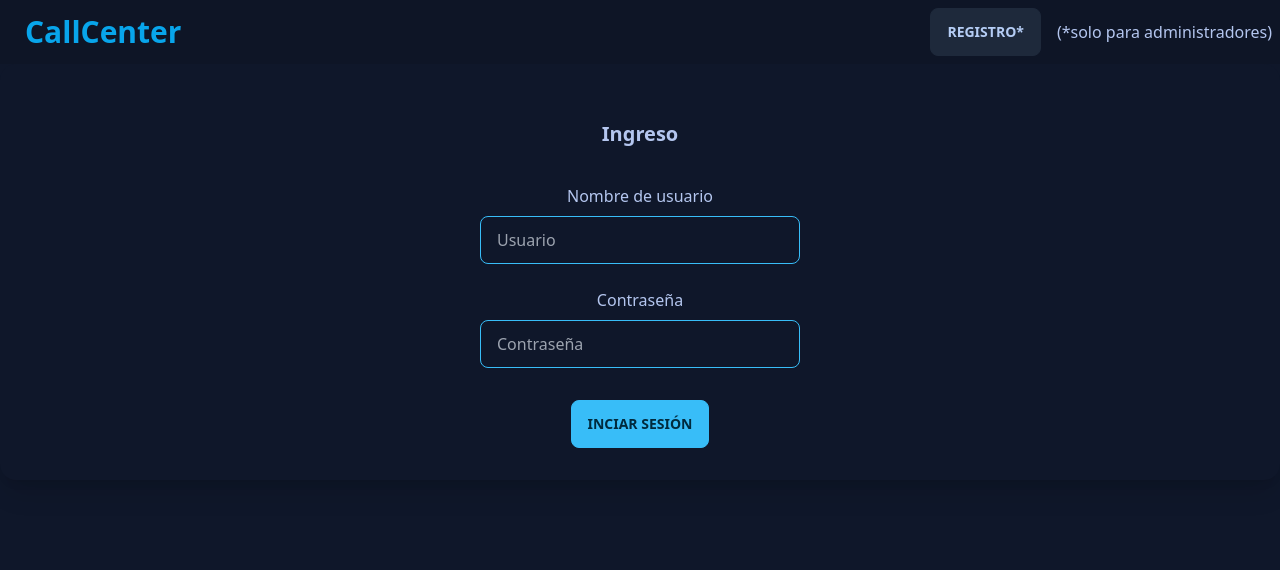
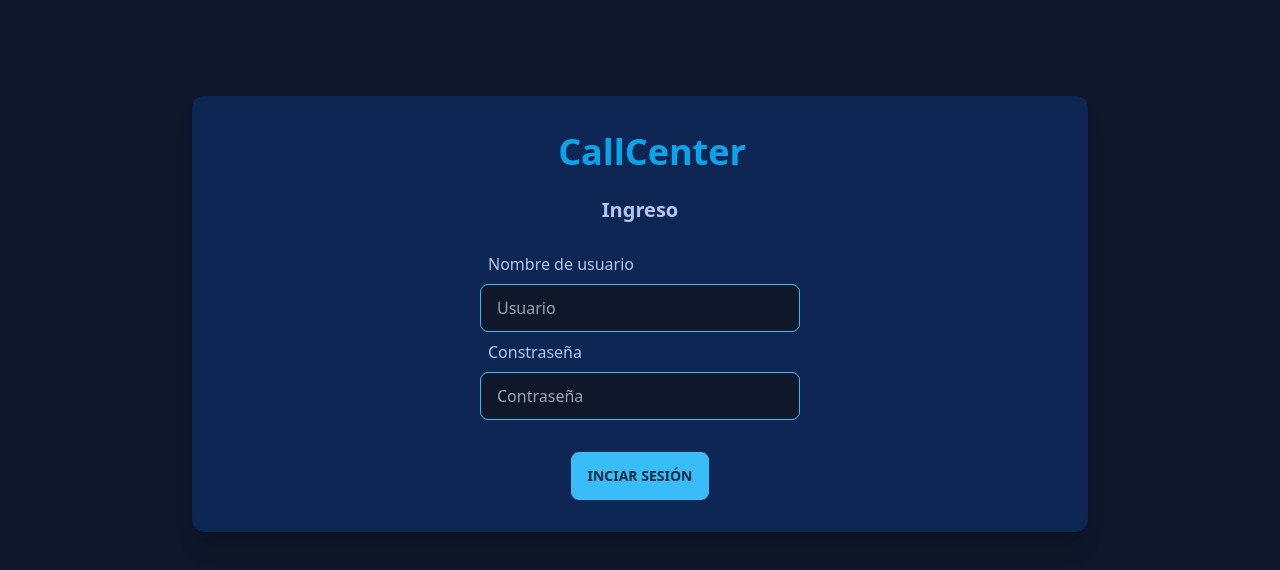
Before and after one commit to diego-vecch/hourMeter-callCenter-frontend, a React (Vite) app: page / in a window 1280 px wide. Shown: the top 570 px of the page. Built offline with nearby package versions, Linux system fonts and the light colour scheme.

Commit message:
"hotfix: update LoginForm

```diff
--- a/src/components/LoginForm.jsx
+++ b/src/components/LoginForm.jsx
@@ -10,11 +10,14 @@ export const LoginForm = () => {
           ev.preventDefault();
           login(user, password);
         }}
-        className="card bg-base-100 shadow-xl "
+        className="card bg-base-300 shadow-xl "
       >
         <div className="card-body items-center text-center">
-          <h2 className="card-title mt-6 mb-7">Ingreso</h2>
-          <p>Nombre de usuario</p>
+          <div className="font-bold  text-primary-focus  ml-2 mt-1 mb-1 vy-sm:text-2xl sm:pb-1 md:pb-1 md:text-2xl lg:ml-6 lg:text-4xl ">
+            CallCenter
+          </div>
+          <h2 className="card-title mt-2 mb-5">Ingreso</h2>
+          <label className="px-2 w-80 sm:text-left">Nombre de usuario</label>
           <input
             type="text"
             name="user"
@@ -24,7 +27,7 @@ export const LoginForm = () => {
             onChange={(ev) => setUser(ev.target.value)}
             className="input input-bordered input-primary w-full max-w-xs"
           />
-          <p className="pt-4">Contraseña</p>
+          <label className="px-2 w-80 sm:text-left">Constraseña</label>
           <input
             type="password"
             name="password"
@@ -45,7 +48,6 @@ export const LoginForm = () => {
 };
 
 const login = (user, password) => {
-  if (user === 'user' && password === 'callcenter')
-    alert("inicio de sesión");
+  if (user === "user" && password === "callcenter") alert("inicio de sesión");
   else alert("Usuario y/o Contraseña incorrecta");
 };
--- a/src/pages/LoginPage.jsx
+++ b/src/pages/LoginPage.jsx
@@ -1,11 +1,9 @@
 import React from "react";
 import { LoginForm } from "../components/LoginForm";
-import { Navbar } from "../components/Navbar";
 
 export const LoginPage = () => {
   return (
-    <div className="container mx-auto w-full h-screen">
-      <Navbar />
+    <div className="bg-base-300 rounded-xl grid grid-cols-1 gap-0 mx-1 my-2 vy-sm:mx-11 vy-sm:mt-7 sm:mx-20 sm:my-12  md:my-12 md:mx-16 lg:my-24 lg:mx-20 xl:mx-48 ">
       <LoginForm />
     </div>
   );
```
